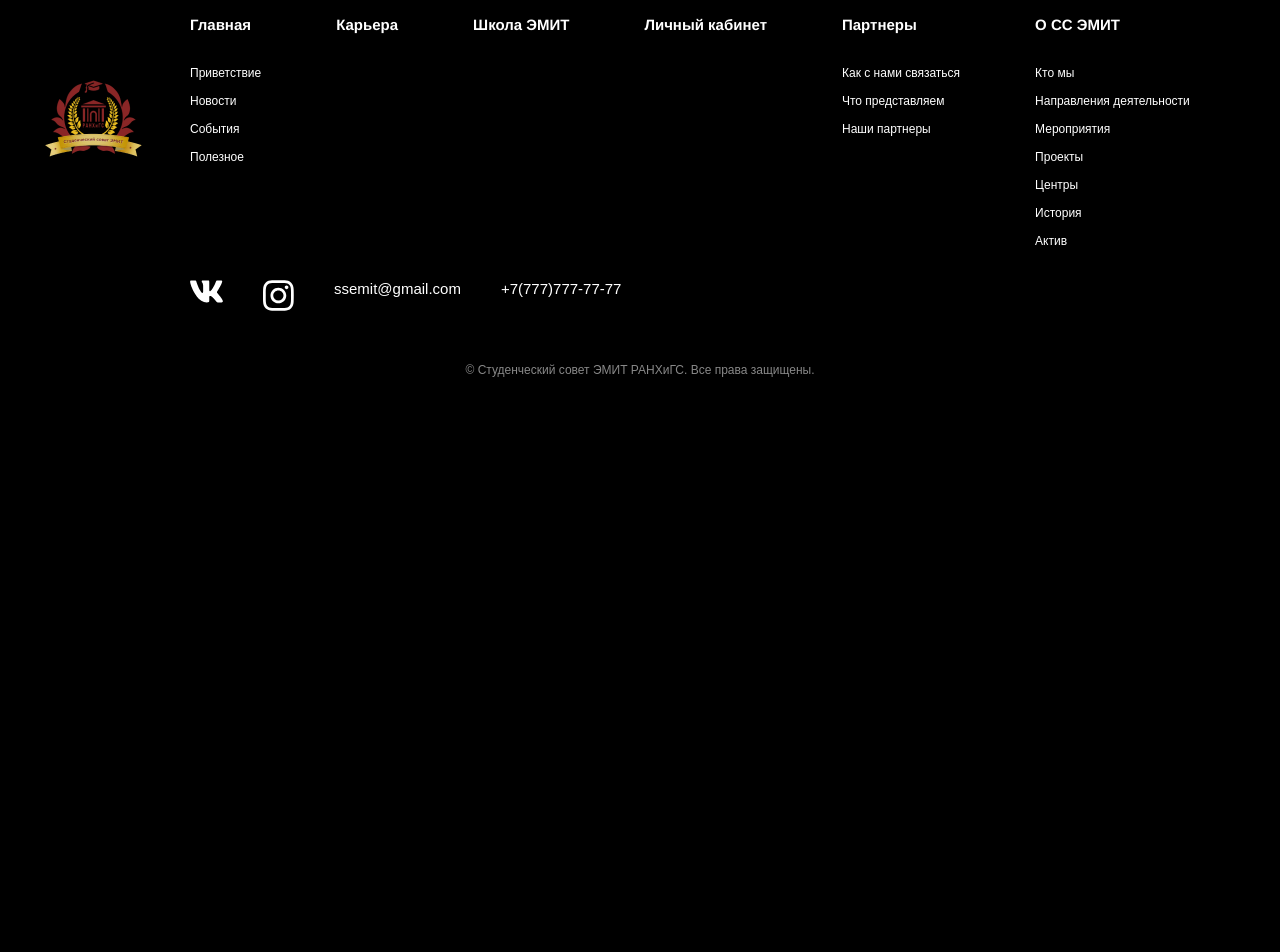
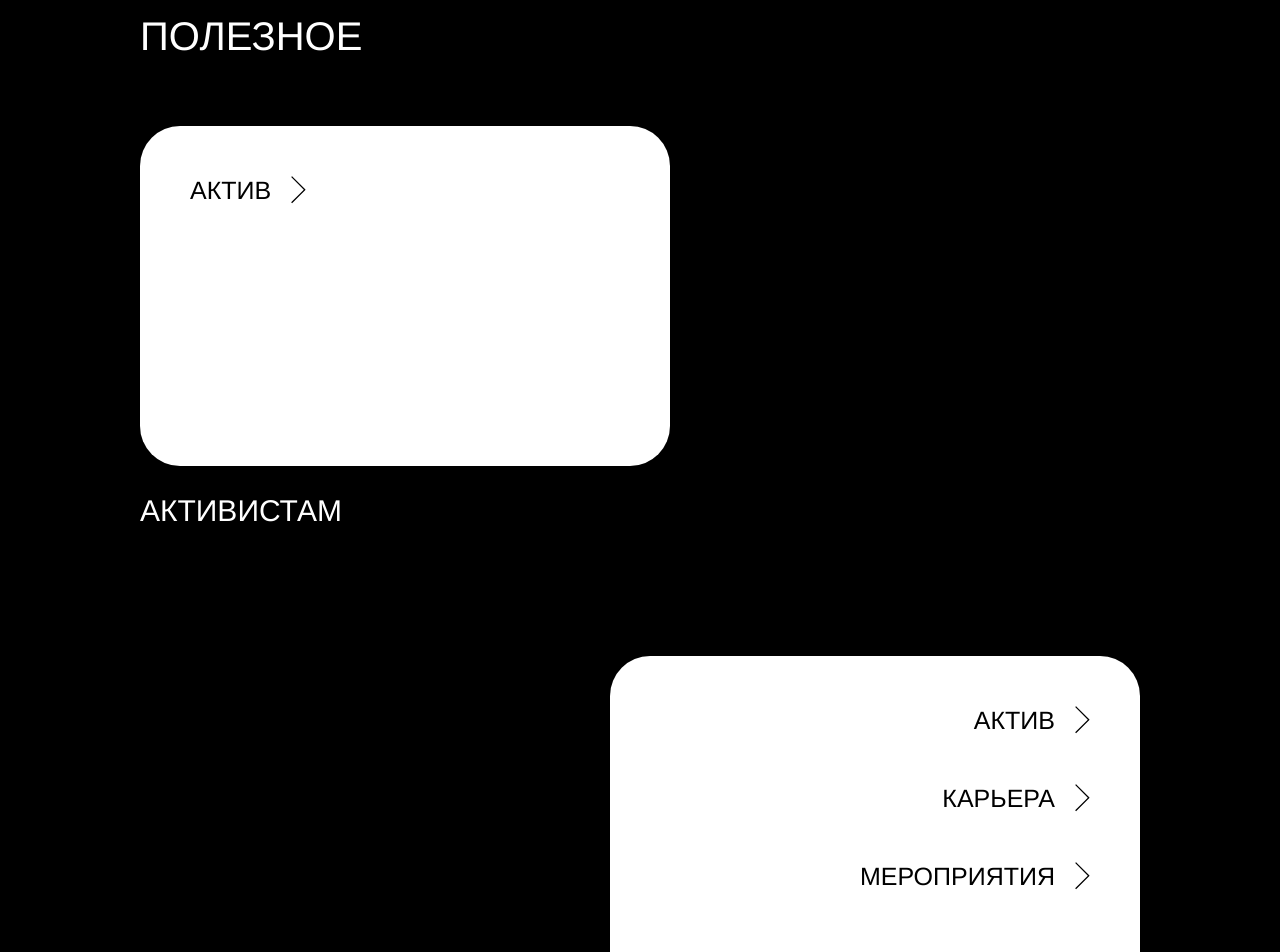
Before and after one commit to zaiden54/ss-emit-zaiden-fork, a React (Create React App) app in the folder frontend/: page / in a window 1280 px wide. Shown: the part 3260-4212 px from the top of the page. Before the commit the page ends 3639 px from the top, so only its background shows below. Built offline with nearby package versions, Linux system fonts and the light colour scheme.

Commit message:
added useful section

```diff
--- /dev/null
+++ b/frontend/src/components/Useful.js
@@ -0,0 +1,68 @@
+import React from "react";
+import Arrow from "../media/icons/Arrow.svg"
+
+export const Useful = () => {
+
+    return (
+        <div className="useful-main">
+
+            <div className="useful-heading">
+                <p>Полезное</p>
+            </div>
+
+            <div className="useful-item">
+
+                <div className="useful-block">
+
+                    <div className="useful-rectangle">
+                        <div className="useful-rectangle-text">
+
+                            <a href="/active">
+                                <div className="rectangle-text-container">
+                                    <div className="rectangle-text-item"><p>Актив</p></div>
+                                    <div className="rectagle-text-icon"><img src={Arrow} alt="" /></div>
+                                </div>
+                            </a>
+
+                        </div>
+                    </div>
+
+                    <div className="useful-rectangle-heading"><p>Активистам</p></div>
+
+                </div>
+
+            </div>
+
+            <div className="useful-item">
+                <div className="useful-block">
+                    <div className="useful-rectangle">
+                        <div className="useful-rectangle-text">
+
+                            <a href="/active">
+                                <div className="rectangle-text-container">
+                                        <div className="rectangle-text-item"><p>Актив</p></div>
+                                        <div className="rectagle-text-icon"><img src={Arrow} alt="" /></div>
+                                </div>
+                            </a>
+                            <a href="/career">
+                                <div className="rectangle-text-container">
+                                        <div className="rectangle-text-item"><p>Карьера</p></div>
+                                        <div className="rectagle-text-icon"><img src={Arrow} alt="" /></div>
+                                </div>
+                            </a>
+                            <a href="/events">
+                                <div className="rectangle-text-container">
+                                        <div className="rectangle-text-item"><p>Мероприятия</p></div>
+                                        <div className="rectagle-text-icon"><img src={Arrow} alt="" /></div>
+                                </div>
+                            </a>
+
+                        </div>
+                    </div>
+                    <div className="useful-rectangle-heading"><p>Студентам</p></div>
+                </div>
+            </div>
+
+        </div>
+    )
+}
--- a/frontend/src/index.css
+++ b/frontend/src/index.css
@@ -353,3 +353,105 @@ body {
     display: none;
   }
 }
+
+/* Useful */
+
+.useful-main {
+  margin: 0 auto;
+  display: flex;
+  flex-direction: column;
+  max-width: 1000px;
+}
+
+
+.useful-rectangle {
+  width: 530px;
+  height: 340px;
+  background-color: #FFFFFF;
+  border-radius: 40px;
+  margin-bottom: 30px;
+}
+
+.useful-rectangle-heading p {
+  font-size: 30px;
+  line-height: 30px;
+  font-style: normal;
+  font-weight: 550;
+  text-transform: uppercase;
+}
+
+.useful-heading {
+  margin-bottom: 70px;
+}
+.useful-heading p {
+  font-style: normal;
+  font-weight: 550;
+  font-size: 40px;
+  line-height: 40px;
+  text-transform: uppercase;
+}
+
+.useful-item {
+  margin-bottom: 130px;
+  display: flex;
+  max-width: 100%;
+}
+
+.useful-item:last-child {
+  justify-content: flex-end;
+}
+
+.useful-item:first-child {
+  justify-content: flex-start;
+}
+
+.useful-item:last-child p {
+  text-align: right;
+}
+
+.useful-block {
+  display: flex;
+  flex-direction: column;
+}
+
+.rectangle-text-container {
+  font-style: normal;
+  font-weight: 550;
+  font-size: 25px;
+  line-height: 25px;
+  text-transform: uppercase;
+
+  margin: 50px 50px auto;
+
+  color: #000;
+  display: flex;
+  align-items: center;
+}
+
+.rectangle-text-container div {
+  display: inline-block;
+}
+
+.rectangle-text-item {
+  margin-right: 20px;
+}
+
+.useful-item:last-child .rectangle-text-container{
+  justify-content: right;
+}
+
+/* Useful Adaptive */
+
+@media screen and (max-width: 1025px) {
+  .useful-rectangle {
+    width: 300px;
+  }
+
+  .useful-main {
+    align-items: center;
+  }
+
+  .useful-block {
+    align-items: center;
+  }
+}
--- a/frontend/src/pages/MainPage.js
+++ b/frontend/src/pages/MainPage.js
@@ -4,6 +4,7 @@ import { Slider } from '../components/Slider'
 import { News } from '../components/News'
 import { Events } from '../components/Events'
 import { Footer } from '../components/Footer'
+import { Useful } from '../components/Useful'
 
 export const MainPage = () => {
     return(
@@ -11,6 +12,7 @@ export const MainPage = () => {
             <Navbar />
             <News />
             <Events />
+            <Useful />
             <Footer />
         </div>
     )
```
Also changed, not shown: frontend/src/media/icons/Arrow.svg (added).
